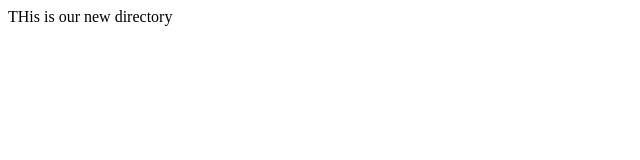
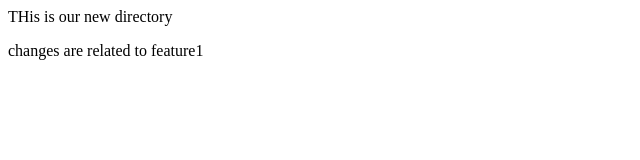
Before and after one commit to JatinGulati777/localrepo, a plain HTML site: page index.html in a window 1280 px wide. Shown: the whole page, without its empty margins (0-640 px from the left). Drawn offline with Linux system fonts and the light colour scheme.

Commit message:
added feature1

```diff
--- a/index.html
+++ b/index.html
@@ -1 +1,2 @@
 <p>THis is our new directory</p>
+<p>changes are related to feature1</p>
```
